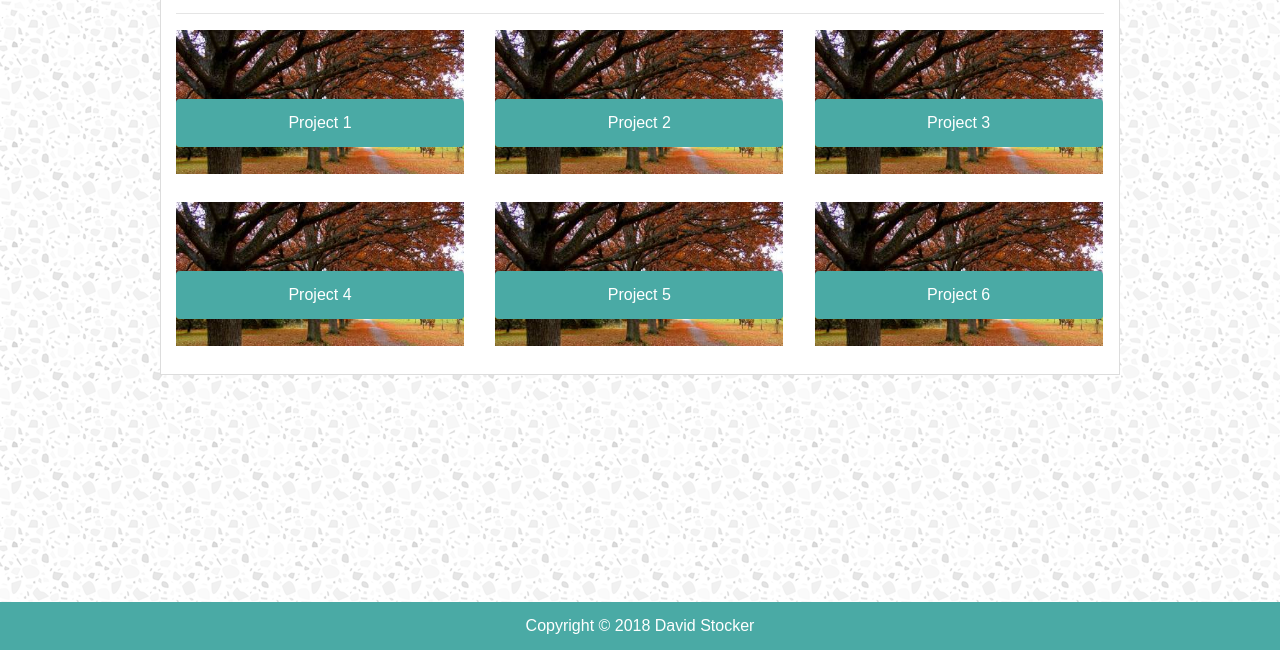
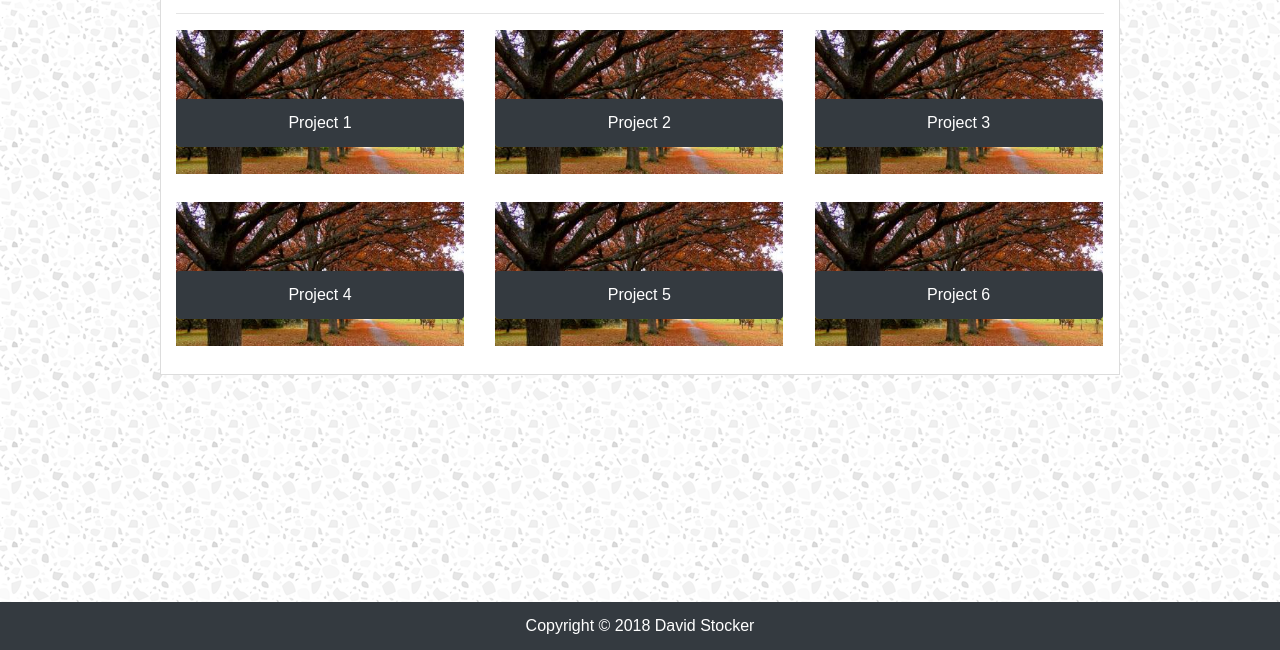
Before and after one commit to coffeemetalcode/Bootstrap-Portfolio, a plain HTML site: page portfolio.html in a window 1280 px wide. Shown: the part 150-800 px from the top of the page. Drawn offline with nearby package versions, Linux system fonts and the light colour scheme.

Commit message:
fix color scheme for non-Bootstrap elements

```diff
--- a/assets/css/style.css
+++ b/assets/css/style.css
@@ -105,7 +105,8 @@ button {
     left: 50%;
     transform: translate(-50%, -50%);
     -ms-transform: translate(-50%, -50%);
-    background-color: #4aaaa5;
+    /* background-color: #4aaaa5; */
+    background-color: #343a40;
     color: white;
     font-size: 16px;
     padding: 12px 24px;
@@ -115,7 +116,8 @@ button {
   }
 
   .tile .btn:hover {
-    background-color: #71c1bd;
+    /* background-color: #71c1bd; */
+    background-color: #5c6670;
   }
 
   .footer {
@@ -123,7 +125,8 @@ button {
     left: 0;
     bottom: 0;
     width: 100%;
-    background-color: #4aaaa5;
+    /* background-color: #4aaaa5; */
+    background-color: #343a40;
     color: white;
     text-align: center;
 }
```
